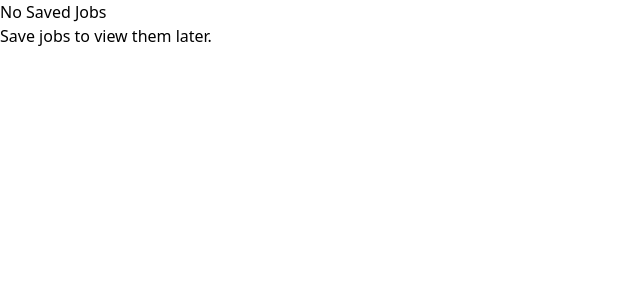
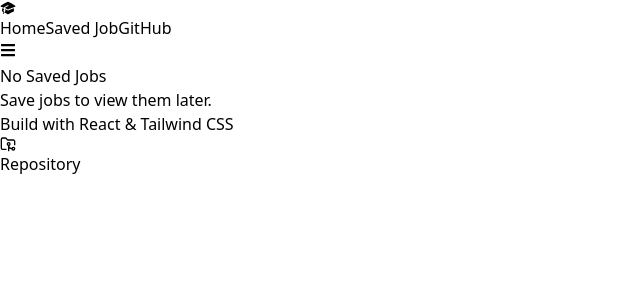
Before and after one commit to Hard1stf/DevLaunch-Jobs, a React (Vite) app: page /saved-jobs in a window 1280 px wide. Shown: the top 300 px of the page, without its empty margins (0-640 px from the left). Built offline with nearby package versions, Linux system fonts and the light colour scheme.

Commit message:
feat/fix(SavedJobs.jsx): Implement layout and make it a section, and fix the table-data container for time column

```diff
--- a/src/Pages/SavedJobs.jsx
+++ b/src/Pages/SavedJobs.jsx
@@ -1,5 +1,6 @@
 import { Link } from 'react-router-dom';
 import { jobs } from '../data/jobs';
+import Layout from '../components/layout/Layout';
 
 const SavedJobs = ({ savedJobs }) => {
   const savedJobData = jobs.filter((job) =>
@@ -8,23 +9,25 @@ const SavedJobs = ({ savedJobs }) => {
 
   if(savedJobData.length === 0){
     return(
-      <div className="min-h-screen bg-black flex justify-center items-center text-slate-400">
+      <Layout>
+        <div className="flex flex-col items-center text-slate-400">
           <div className="text-center">
             <h2 className="text-3xl font-semibold">
               No Saved Jobs
             </h2>
-
             <p className="mt-2">
               Save jobs to view them later.
             </p>
           </div>
         </div>
+      </Layout>
     );
   }
 
   return (
     <>
-      <div className="w-full bg-black min-h-screen text-slate-100 flex justify-center">
+    <Layout>
+      <section className="w-full flex justify-center px-4 py-10">
         <div className="w-full lg:w-3/4 mt-10 p-4 overflow-x-auto">
           <table className="table-auto w-full border-separate border-spacing-1">
             <thead className="bg-slate-700 text-white font-semibold">
@@ -48,13 +51,15 @@ const SavedJobs = ({ savedJobs }) => {
                   <td className="p-2 text-center">{job.id}</td>
                   <td className="p-2 text-center">{job.role}</td>
                   <td className="p-2 text-center">{job.posted}</td>
-                  <td className='p-2 text-center flex flex-col'>
+                  <td className='p-2 text-center'>
+                  <div className=' flex flex-col'>
                     <span>
                       {new Date(savedInfo.savedAt).toLocaleDateString()}
                     </span>
                     <span>
                       {new Date(savedInfo.savedAt).toLocaleTimeString()}
                     </span>
+                  </div>
                   </td>
                   <td className="p-2 text-center">
                     <Link
@@ -70,7 +75,8 @@ const SavedJobs = ({ savedJobs }) => {
             </tbody>
           </table>
         </div>
-      </div>
+      </section>
+    </Layout>
     </>
   );
 };
```
Lines whose indentation alone changed are shown as unchanged.
